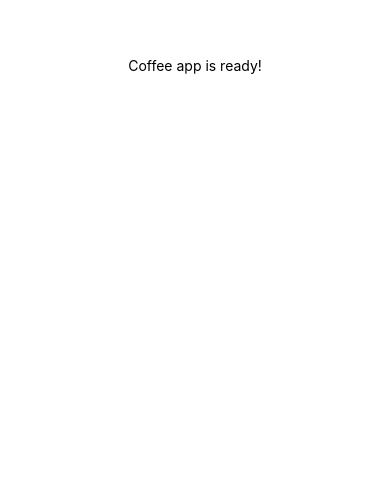
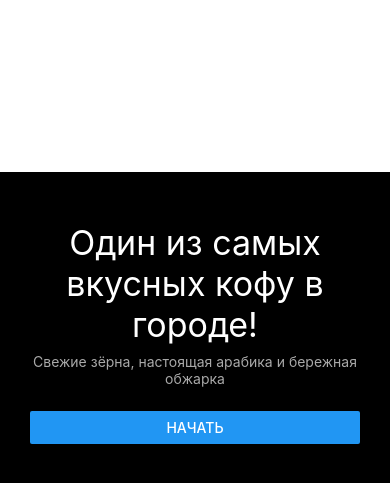
Before and after one commit to AlexPanich/dz-demo, a React Native app: screen / in a window 390 px wide. Shown: the part 357-840 px from the top of the page. Built offline with nearby package versions, Linux system fonts and the light colour scheme.

Commit message:
Fist layout

```diff
--- a/App.tsx
+++ b/App.tsx
@@ -1,11 +1,14 @@
-import { StatusBar } from 'expo-status-bar';
-import { StyleSheet, Text, View } from 'react-native';
+import { Button, StyleSheet, Text, View } from 'react-native';
+import { Colors, Fonts } from './shared/tokens';
 
 export default function App() {
 	return (
 		<View style={styles.container}>
-      <Text>Coffee app is ready!</Text>
-      <StatusBar style="auto" />
+			<View style={styles.content}>
+				<Text style={styles.caption}>Один из самых вкусных кофу в городе!</Text>
+				<Text style={styles.promo}>Свежие зёрна, настоящая арабика и бережная обжарка</Text>
+				<Button title='Начать' />
+			</View>
 		</View>
 	);
 }
@@ -14,7 +17,24 @@ const styles = StyleSheet.create({
 	container: {
 		flex: 1,
 		backgroundColor: '#fff',
-    alignItems: 'center',
-    justifyContent: 'center',
+		justifyContent: 'flex-end',
 	},
+	content: {
+		backgroundColor: Colors.black,
+		paddingHorizontal: 30,
+		paddingTop: 50,
+		paddingBottom: 43,
+	},
+	caption: {
+		color: Colors.white,
+		fontSize: Fonts.f34,
+		textAlign: 'center',
+		marginBottom: 8,
+	},
+	promo: {
+		color: Colors.gray,
+		fontSize: Fonts.f14,
+		textAlign: 'center',
+		marginBottom: 24,
+	}
 });
--- /dev/null
+++ b/shared/tokens.ts
@@ -0,0 +1,10 @@
+export const Colors = {
+	white: '#fff',
+	black: '#000',
+	gray: '#a9a9a9'
+}
+
+export const Fonts = {
+	f14: 14,
+	f34: 34,
+}
```
Lines whose indentation alone changed are shown as unchanged.
